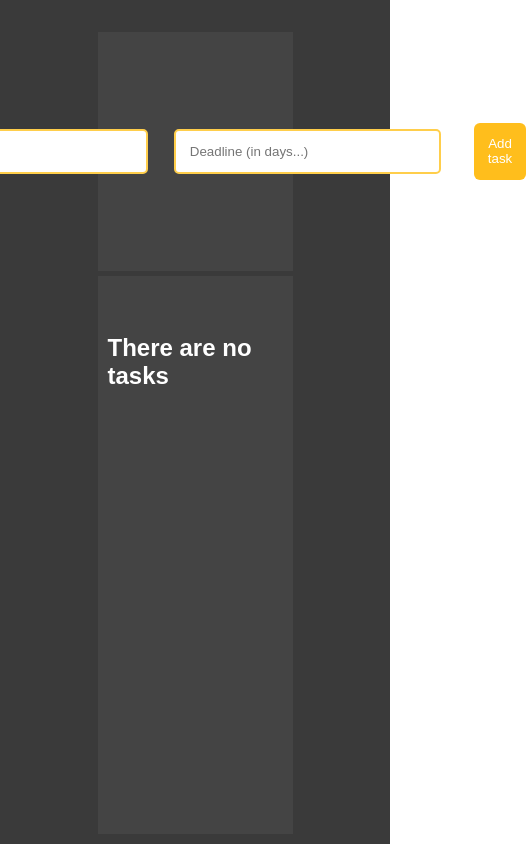
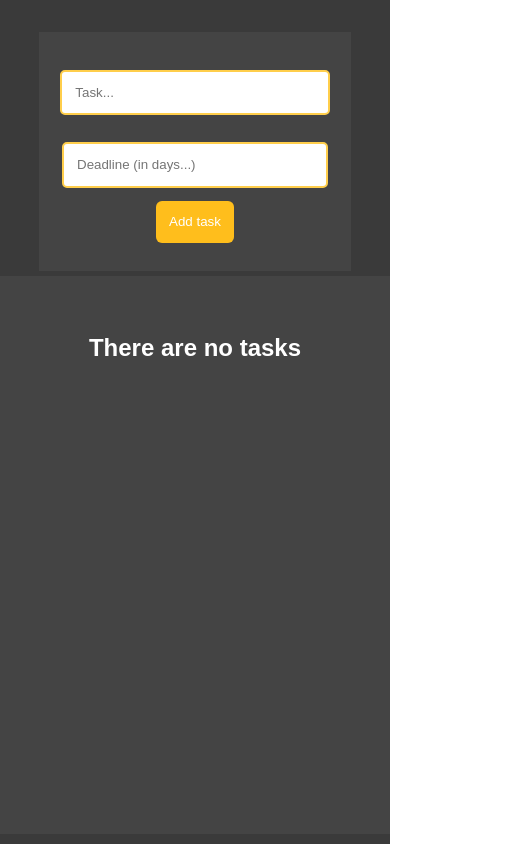
Before and after one commit to SantiagoMC52/ts-todo-list, a React (Create React App) app: page / in a window 390 px wide. Shown: the whole page, 526 px wide, since content can reach past the window. Built offline with nearby package versions, Linux system fonts and the light colour scheme; the HTML template or start-up script is replaced by a standard one.

Commit message:
Add media queries to make it responsive

```diff
--- a/src/Components/TodoTask/styles.ts
+++ b/src/Components/TodoTask/styles.ts
@@ -8,7 +8,11 @@ export const TaskInput = styled('div')`
     margin-top: 3px;
     background-color: #3A3A3A;
     color: white;
-    width: 60%;
+    min-width: 70%;
+
+    @media(min-width:820px){
+        min-width: 30%;
+    }
 `;
 
 export const TaskContainer = styled('div')<{decoration: string}>`
--- a/src/styles.ts
+++ b/src/styles.ts
@@ -20,16 +20,18 @@ export const MainContainer = styled('div')`
 
 export const Header = styled('div')`
     display: flex;
+    flex-direction: column;
     justify-content: center;
     align-items: center;
     background-color: #444444;
     flex: 30%;
     margin-top: 2em;
-    width: 50%;
+    width: 80%;
 `;
 
 export const InputsContainer = styled('div')`
     display: flex;
+    flex-direction: column;
     align-items: center;
 `;
 
@@ -69,7 +71,7 @@ export const AddBtn = styled('button')`
     padding: 1em;
     border: none;
     border-radius: 6px;
-    margin-left: 20px;
+    margin: 0 0 4px 0;
     cursor: pointer;
 `;
 
@@ -81,7 +83,7 @@ export const TodoList = styled('div')`
     margin: 5px 0 10px 0;
     padding: 10px;
     flex: 70%;
-    width: 50%;
+    width: 100%;
 `;
 
 export const NoTask = styled('h2')`
```
